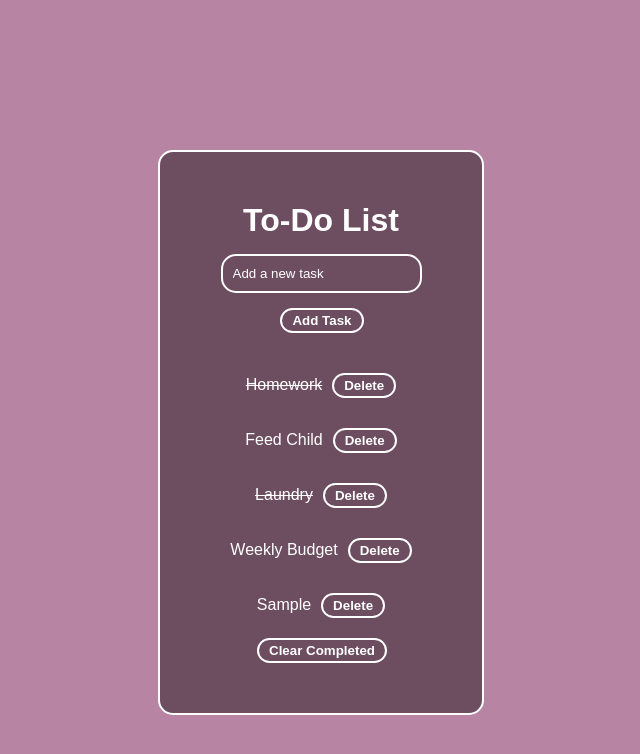
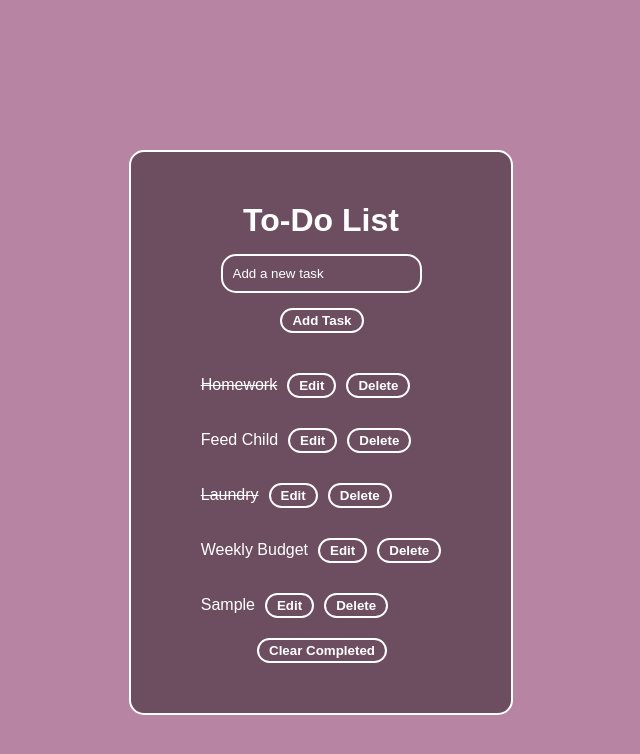
Before and after one commit to rabidfae/Lauras-to-do, a plain HTML site: page index.html in a window 1280 px wide. Both pictures are taken after typing "Sample" into the empty fields and a click on the button "Add Task". Shown: the whole page, without its empty margins (319-959 px from the left). Drawn offline with Linux system fonts and the light colour scheme.

Commit message:
created branch

```diff
--- a/index.html
+++ b/index.html
@@ -19,13 +19,14 @@
 
   <body>
     <!-- div that holds to do list -->
-    <div class="containall">
+    <div class="containAll">
       <div class="todocontainer">
         <h1>To-Do List</h1>
         <input type="text" id="newInput" placeholder="Add a new task" />
         <button id="addButton">Add Task</button>
         <div class="ulButt">
           <ul id="taskList"></ul>
+
           <button id="clearButton">Clear Completed</button>
         </div>
       </div>
--- a/script.js
+++ b/script.js
@@ -49,62 +49,92 @@ let category = [
     }
 ]
 
+const taskList = document.getElementById('taskList');
 const newInput = document.getElementById('newInput');
 const addButton = document.getElementById('addButton');
-const taskList = document.getElementById('taskList');
-//const newDate = document.getElementById('newDate');//get info on due date
-//const newCat = document.getElementById('newCat');//get info on category
+const clearButton = document.getElementById('clearButton');
 
 function renderToDos() {
-    taskList.innerHTML = '';
-    toDos.forEach((toDo, index) => {
-        const li = document.createElement('li');
-        li.textContent = toDo.toDoText;
+    taskList.innerHTML = ''; // Clear the list
+    toDos.forEach((toDo, index) => { // Loop through the to-dos
+        const li = document.createElement('li'); // Create a new list item
 
-        // Create delete button
-        const deleteBtn = document.createElement('button');
-        deleteBtn.textContent = 'Delete';
-        deleteBtn.addEventListener('click', (event) => {
+        if (toDo.isEditing) { // Check if the to-do is being edited
+            const editInput = document.createElement('input'); // Create a new input
+            editInput.id = 'editInput'; // Set the input id so the form will work correctly
+            editInput.type = 'text'; // Set the input type to text
+            editInput.value = toDo.toDoText; // Set the input value to the to-do text
+            li.appendChild(editInput); // Append the input to the list item
+
+            const saveBtn = document.createElement('button'); // creates a save button
+            saveBtn.textContent = 'Save'; // adds the text to the save button
+            saveBtn.addEventListener('click', () => { // adds an event listener to the save button
+                toDo.toDoText = editInput.value; // Set the to-do text to the input value
+                toDo.isEditing = false; // Set the isEditing property to false (so you can't edit the to-do)
+                renderToDos();// Re-render the list
+            });
+            li.appendChild(saveBtn); // Append the save button to the list item
+        } else {
+            li.textContent = toDo.toDoText; // Set the list item text to the to-do text
+
+            const editBtn = document.createElement('button'); // creates an edit button
+            editBtn.textContent = 'Edit'; // adds the text to the edit button
+            editBtn.addEventListener('click', (event) => { // adds an event listener to the edit button
+                event.stopPropagation(); // Prevent the click event from bubbling up to the li
+                toDo.isEditing = true; // Set the isEditing property to true (so you can edit the to-do)
+                renderToDos(); // Re-render the list
+            });
+            li.appendChild(editBtn); // Append the edit button to the list item
+        }
+
+        const deleteBtn = document.createElement('button'); // creates a delete button
+        deleteBtn.textContent = 'Delete'; // adds the text to the delete button
+        deleteBtn.classList.add('deleteBtn'); // Add the deleteBtn class
+        deleteBtn.addEventListener('click', (event) => { // adds an event listener to the delete button
             event.stopPropagation(); // Prevent the click event from bubbling up to the li
             toDos.splice(index, 1); // Remove the to-do item from the array
             renderToDos(); // Re-render the list
         });
 
         li.appendChild(deleteBtn); // Append the delete button to the list item
-        taskList.appendChild(li); // Append the list item to the task list
 
         if (toDo.toDoComplete) {
             li.style.textDecoration = 'line-through'; // Cross out if completed
         }
 
         li.addEventListener('click', () => {
-            toDo.toDoComplete = !toDo.toDoComplete; // switch the complete status
+            toDo.toDoComplete = !toDo.toDoComplete; // Toggle the completion status
             renderToDos(); // Re-render the list to reflect the change
         });
+
+        taskList.appendChild(li); // Append the list item to the task list
     });
 }
 
 function addTask() {
     const taskText = newInput.value.trim(); // New to-do
-    if (taskText !== '') {
-        const newToDo = {
-            toDoText: taskText,
-            toDoComplete: false
+    if (taskText !== '') {// Check if the input is not empty
+        const newToDo = { // Create a new to-do object
+            toDoText: taskText, // Set the to-do text
+            toDoComplete: false, // Set the to-do as incomplete
+            isEditing: false // Set the isEditing property to false (Not being edited by default)
         };
         toDos.push(newToDo); // Add new to-do to the array
         renderToDos(); // Re-render the list
         newInput.value = ''; // Clear input field
     }
 }
+
 function clearToDos() {
     toDos = toDos.filter(toDo => !toDo.toDoComplete); // Keep only incomplete to-dos
     renderToDos(); // Re-render the list
 }
+
 // Event listener for adding a task
 addButton.addEventListener('click', addTask);
 
 // Event listener for clearing the to-do list
 clearButton.addEventListener('click', clearToDos);
 
-// Initial render
+// Initial render of array
 renderToDos();
--- a/style.css
+++ b/style.css
@@ -23,7 +23,7 @@ h1{
     margin-bottom: 10px;
 }
 
-.containall {
+.containAll {
     display: flex;
     justify-content: center;
     align-items: center;
@@ -91,7 +91,7 @@ ul {
     flex-direction: column;
     list-style:none;
     margin:5px;
-    text-align:center;
+    text-align:left;
 }
 li{
     list-style: none;
```
